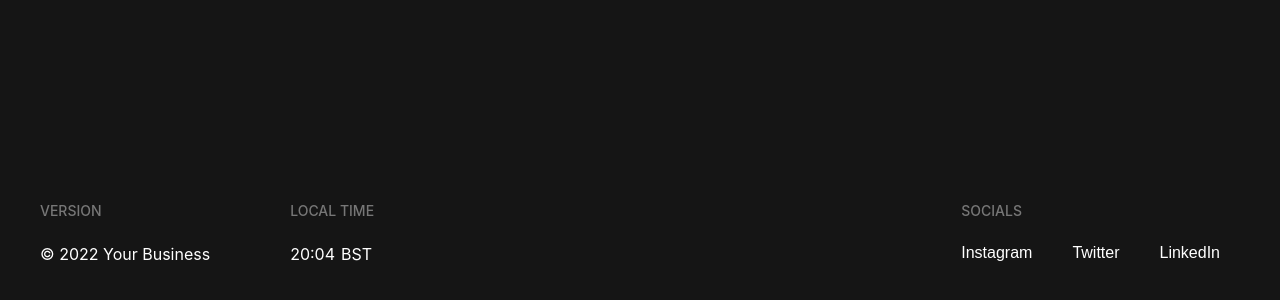
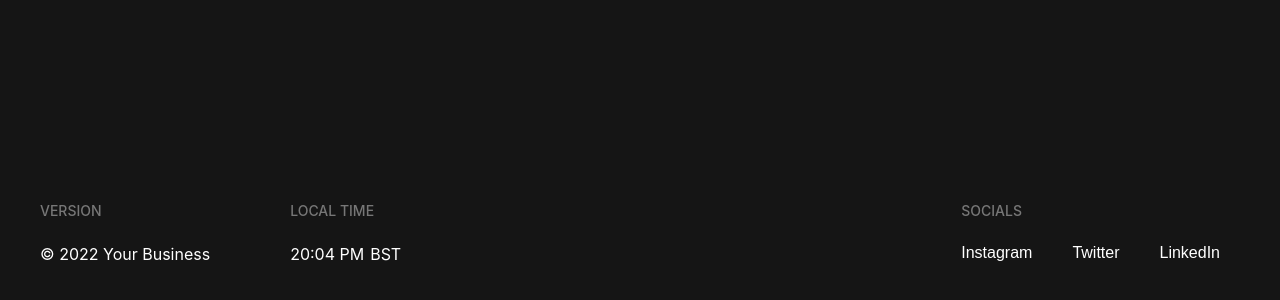
Before and after one commit to anthonyc-a/mag-footer, a React (Create React App) app: page / in a window 1280 px wide. Shown: the part 494-794 px from the top of the page. Built offline with nearby package versions, Linux system fonts and the light colour scheme; the HTML template or start-up script is replaced by a standard one.

Commit message:
time updates

```diff
--- a/src/Time.tsx
+++ b/src/Time.tsx
@@ -7,7 +7,7 @@ const Time = () => {
 
   React.useEffect(() => {
     setInterval(() => {
-      const time: any = moment.tz("Europe/London").format("HH:mm");
+      const time: any = moment.tz("Europe/London").format("HH:mm A");
       setTimeState(time);
     }, 10);
   }, []);
```
